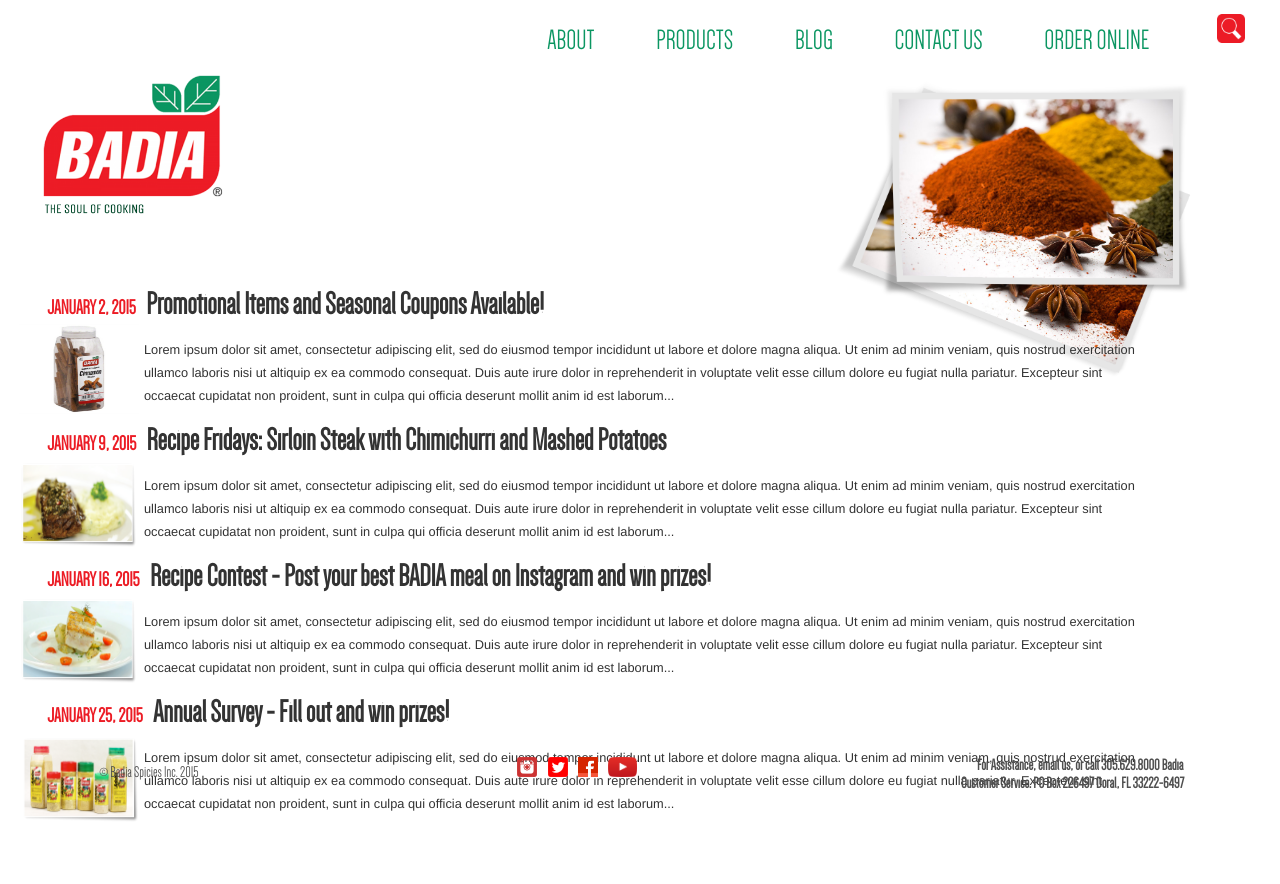
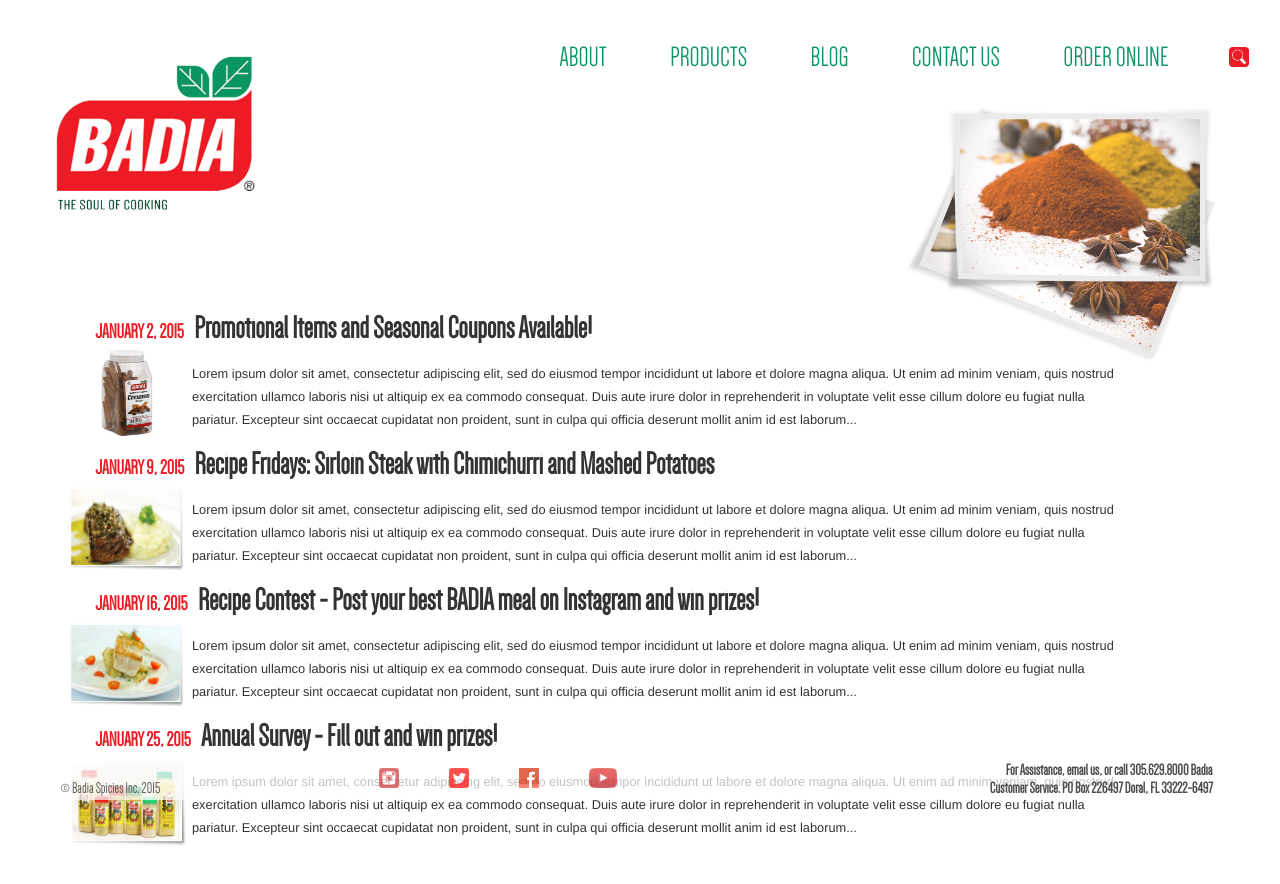
Before and after one commit to emoonh/homework-moon, a plain HTML site: page 01 assignment/blogpage.html in a window 1280 px wide. Before the commit the page ends 833 px from the top, so only its background shows below. Drawn offline with Linux system fonts and the light colour scheme.

Commit message:
fixed structure and placement issues

```diff
--- a/01 assignment/badia.css
+++ b/01 assignment/badia.css
@@ -2,7 +2,6 @@
 
 body{
 	background: #000;
-
 }
 @font-face{
 	font-family: "Dense-Regular";
@@ -43,21 +42,16 @@
 
 li{
 	display:inline;
-	padding: 1em;
+	padding: .6em;
 	font-size:1.8em;
 	font-family: "Dense-Regular";
 }
+
 p{
 	font-family: "Dense-Regular";
 	font-size:5em;
 	font-weight:500;
 	color: #0b9662;
-}
-ul {
-    list-style-type: none;
-    margin: 0;
-    padding: 0;
-    color: #0b9662;;
 }
 a:link, a:active, a:visited {
 	text-decoration: none;
@@ -68,40 +62,60 @@
 	color: #045d3c;
 }
 #menu {
-	display:block;
-	position:fixed;
-	right:0em;
-	overflow:hidden;
+	float: right;
+	padding:0 0 1em 1em;
+	height: 4em;
+}
+#menu li {
+	float: left;
+	margin: 0 0 0 .4em;
+}
+#menu li a {
+	padding: .3em;
+	list-style-type: none;
+	color: #0b9662;
+	color: rgba(11, 150, 98, 1);
+	webkit-border-radius: 2em;
+	-moz-border-radius:2em;
+	border-radius: 2em;
+}
+#menu li a:hover,
+#menu li a:focus {
+	color: #fff;
+	background: #ec1c25;
+	background: rgba(236, 28, 37, .8)
 }
 #badia {
-	position:fixed;
+	float:left;
+	padding:1.5em;
+	height:10em;
 	display:block;
-	height: 9em;
-	margin-top: 2em;
-	margin-left: 1em;
 }
 #badia2 {
-	position:absolute;
+	float:left;
+	padding:1.5em;
+	height:10em;
 	display:block;
-	height: 9em;
-	margin-top: 2em;
-	margin-left: 1em;
 }
 #search {
-	height:1em;
+	height:.7em;
+	color:none;
 }
 #image {
         position: absolute;
-        top: 3.5em;
         left: 0;
+	top:0;
         min-width: 100%;
-	height:85%;
+	height:100%;
+	opacity:.85;
+	z-index: -1;
 }
 #image2 {
         position: absolute;
-        top: 4em;
-        right: 5em;
-	height:40%;
+        top: 5.5em;
+        right: 3.5em;
+	height:35%;
+	opacity:.8;
 }
 #phrase {
 	position: absolute;
@@ -109,16 +123,24 @@
 	left: 1.5em;
 	padding:1em;
 }
+#footer {
+	display:block;
+	position: fixed;
+	bottom: 0;
+	height:2.5em;
+	width:100%;
+	background-color: rgba(255, 255, 255, .7) ;
+}
 #copyright {
-	display:inline;
+	display: inline;
 	position: fixed;
-	bottom:1em;
-	left:5em;
+	bottom:0;
+	left:3em;
 	color: #4f4f4f;
 	padding:.2em;
 }
 #cp{
-	position:inline;
+	display:inline;
 	font-family: "Dense-Regular";
 	font-size:1em;
 
@@ -126,25 +148,37 @@
 #contact {
 	display:inline;
 	position: fixed;
-	bottom:.5em;
-	right:5em;
+	bottom:0em;
+	right:3em;
 	color: #4f4f4f;
-
+	padding:.2em;
 }
 #social {
-	display:inline;
-	position:fixed;
-	bottom:1em;
+	position: fixed;
+	bottom:0em;
 	right:50%;
+	text-align: center;
+}
+#social li {
+	display: inline;
+}
+#social a img {
+	opacity: 0.7;
+	padding:.2em;
+}
+#social a:hover img,
+#social a:focus img {
+	opacity: 1;
 }
 img {
 	padding:.2em;
 }
 #blog {
-	position:absolute;
+	position:relative;
 	display:block;
 	float:left;
-	top: 18em;
+	padding:3em;
+	padding-top:6em;
 	margin-bottom:3em;
 	margin-left:.5em;
 }
@@ -155,7 +189,7 @@
 
 }
 #relative-absolute-position{
-position: relative;
+	position: relative;
 
 }    .float-left{
     float: left;
--- a/01 assignment/blogpage.html
+++ b/01 assignment/blogpage.html
@@ -11,16 +11,16 @@
 		<ul>
 		  <li><a href="about.html">ABOUT</a></li>
 		  <li><a href="products.html">PRODUCTS</a></li>
-		  <li><a href="blog.html">BLOG</a></li>
+		  <li><a href="blogpage.html">BLOG</a></li>
 		  <li><a href="contact.html">CONTACT US</a></li>
 		  <li><a href="order.html">ORDER ONLINE</a></li>
-		  <li><a href="search.png"><img src="search.png" id="search"></a></li>
+		  <li><img src="search.png" id="search"></li>
 		</ul>
 	</div>
 	<div id="badia2">
 		<a href="homepage.html" title="Badia"><img src="badialogo.png" alt="Badia Spices" id="badia2"/></a>
 	</div>
-	<div id="blog">
+<div id="blog">
 		 <a href="promo8.html"><h2>JANUARY 2, 2015</h2><h3>Promotional Items and Seasonal Coupons Available!</h3></a><br>
 		<div id="relative-absolute-position" class="float-left"><img src="cont.jpg" height="90" width="120"></div>
 		 <h4>Lorem ipsum dolor sit amet, consectetur adipiscing elit, sed do eiusmod tempor incididunt ut labore et dolore magna aliqua. Ut enim
@@ -45,20 +45,21 @@
 ad minim veniam, quis nostrud exercitation ullamco laboris nisi ut altiquip ex ea commodo consequat. Duis aute irure dolor in
 reprehenderit in voluptate velit esse cillum dolore eu fugiat nulla pariatur. Excepteur sint occaecat cupidatat non proident, sunt in
 culpa qui officia deserunt mollit anim id est laborum...</h4>
+</div>
 
-
-	</div>
+<div id="footer">
 	<div id="copyright">
 		<li id="cp">© Badia Spicies Inc. 2015</li>
 	</div>
 	<div id="social">
-		<img src="instagram.png"height="20" >
-		<img src="twitter.png" height="20">
-		<img src="fb.jpg" height="20" >
-		<img src="youtube.png"height="20" >
+		<li><a href ="instagram.com"><img src= "instagram.png" height="20"/></a> </li>
+		<li><a href ="twitter.com"><img src= "twitter.png" height="20"/></a> </li>
+		<li><a href ="facebook.com"><img src= "fb.jpg" height="20"/></a> </li>
+		<li><a href ="youtube.com"><img src= "youtube.png" height="20"/></a> </li>
 	</div>
 	<div id="contact">
 		<h1>For Assistance, email us, or call 305.629.8000 Badia<br>Customer Service. PO Box 226497 Doral, FL 33222-6497 </h1>
 	</div>
+</div>
 </body>
 </html>
```
Also changed, not shown: 01 assignment/homepage.html (+2 -0 lines).
